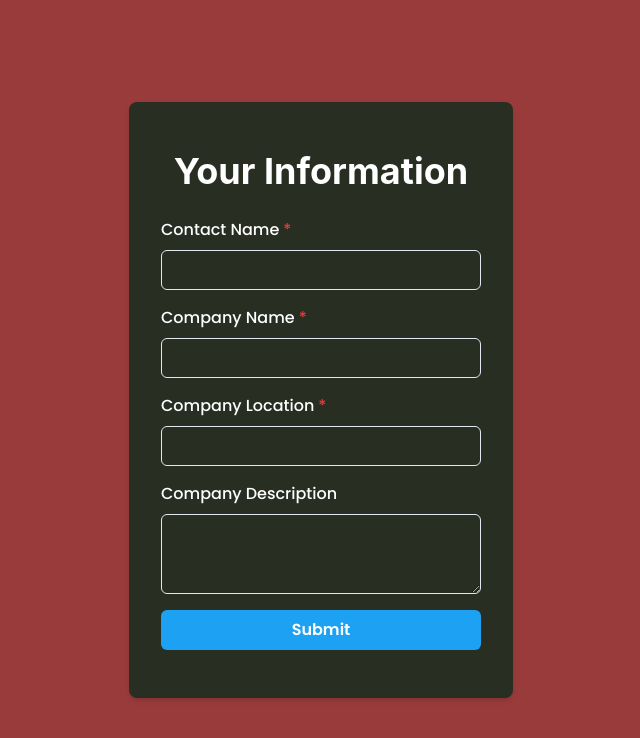
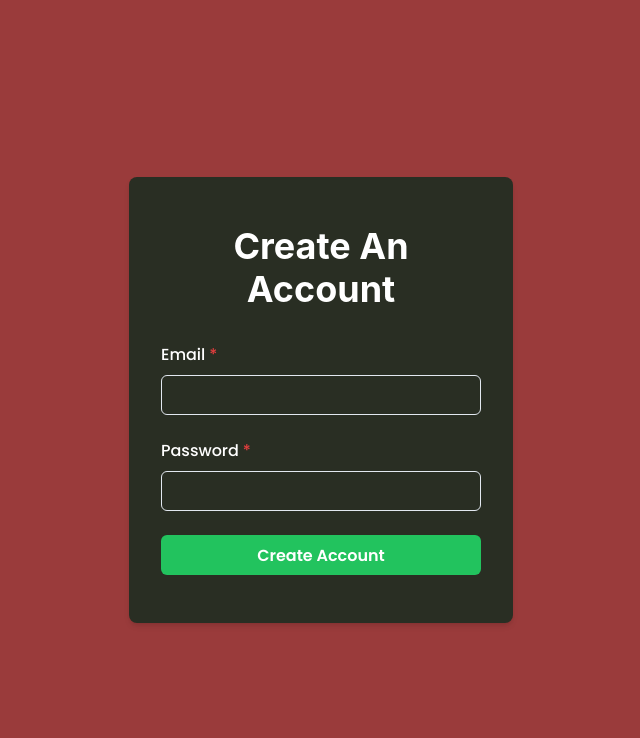
Before and after one commit to coderoyalty/job-board, a React (Vite) app in the folder frontend/: page /employer-signup in a window 1280 px wide. Shown: the top 738 px of the page, without its empty margins (319-959 px from the left). Built offline with nearby package versions, Linux system fonts and the light colour scheme.

Commit message:
f-prototype: optimizing employer sign-up page - break-down page into components - add components to collect user details after account creation

```diff
--- /dev/null
+++ b/frontend/src/components/form/UserRegistrationForm.jsx
@@ -0,0 +1,73 @@
+import React from "react";
+import {
+  Stack,
+  Heading,
+  Button,
+  Box,
+  FormControl,
+  FormLabel,
+  Input,
+} from "@chakra-ui/react";
+import { useFormik } from "formik";
+import UserRegistrationContext from "../../contexts/UserRegistrationContext";
+
+function delay(ms) {
+  return new Promise((resolve) => {
+    setTimeout(() => {
+      resolve(`Delay of ${ms} milliseconds completed`);
+    }, ms);
+  });
+}
+
+const UserRegistrationForm = () => {
+  const context = React.useContext(UserRegistrationContext);
+  const [loading, setLoading] = React.useState(false);
+
+  const formik = useFormik({
+    initialValues: { contactName: "", companyName: "", companyLocation: "" },
+    onSubmit: (values) => {
+      setLoading(true);
+
+      delay(1000).then(() => {
+        alert(JSON.stringify(values, null, 4));
+        context.setRegistrationStep(1);
+        setLoading(false);
+      });
+    },
+  });
+
+  return (
+    <Stack direction="column" spacing={8} className="p-4">
+      <Heading textAlign="center">Create An Account</Heading>
+      <Box as="form" onSubmit={formik.handleSubmit}>
+        <Stack direction={"column"} spacing={6}>
+          <FormControl isRequired>
+            <FormLabel>Email</FormLabel>
+            <Input
+              type="text"
+              name="email"
+              id="email"
+              onChange={formik.handleChange}
+              value={formik.values.email}
+            />
+          </FormControl>
+          <FormControl isRequired>
+            <FormLabel htmlFor="password">Password</FormLabel>
+            <Input
+              type="password"
+              name="password"
+              id="password"
+              onChange={formik.handleChange}
+              value={formik.values.password}
+            />
+          </FormControl>
+          <Button colorScheme="whatsapp" type="submit" isLoading={loading}>
+            Create Account
+          </Button>
+        </Stack>
+      </Box>
+    </Stack>
+  );
+};
+
+export default UserRegistrationForm;
--- /dev/null
+++ b/frontend/src/contexts/UserRegistrationContext.jsx
@@ -0,0 +1,12 @@
+import React from "react";
+
+const UserRegistrationContext = React.createContext({
+  isSecondStep: 0,
+  /**
+   *
+   * @param {React.SetStateAction<number>} value
+   */
+  setRegistrationStep: (value) => {},
+});
+
+export default UserRegistrationContext;
--- a/frontend/src/pages/EmployerSignup.jsx
+++ b/frontend/src/pages/EmployerSignup.jsx
@@ -3,87 +3,25 @@ import {
   Stack,
   HStack,
   Heading,
-  Text,
   Button,
-  Checkbox,
-  Divider,
-  Link,
   Box,
   FormControl,
   FormLabel,
+  FormHelperText,
   Input,
   Textarea,
-  Radio,
-  RadioGroup,
+  IconButton,
 } from "@chakra-ui/react";
+import { ArrowLeftIcon, ArrowRightIcon } from "@chakra-ui/icons";
 import React from "react";
-import { useFormik } from "formik";
+import UserRegistrationContext from "../contexts/UserRegistrationContext";
+import UserRegistrationForm from "../components/form/UserRegistrationForm";
 
-function delay(ms) {
-  return new Promise((resolve) => {
-    setTimeout(() => {
-      resolve(`Delay of ${ms} milliseconds completed`);
-    }, ms);
-  });
-}
-
-const BaseLoginForm = () => {
-  const context = React.useContext(Context);
-  const [loading, setLoading] = React.useState(false);
-
-  const formik = useFormik({
-    initialValues: { contactName: "", companyName: "", companyLocation: "" },
-    onSubmit: (values) => {
-      setLoading(true);
-
-      delay(1000).then(() => {
-        alert(JSON.stringify(values, null, 4));
-        context.setStep(1);
-        setLoading(false);
-      });
-    },
-  });
-
+const AdditionalInformationForm = () => {
+  const [showAdditionalFields, setShow] = React.useState(false);
+  const FormField1 = () => {
     return (
-    <Stack direction="column" spacing={8} className="p-4">
-      <Heading textAlign="center">Create An Account</Heading>
-      <Box as="form" onSubmit={formik.handleSubmit}>
-        <Stack direction={"column"} spacing={6}>
-          <FormControl isRequired>
-            <FormLabel>Email</FormLabel>
-            <Input
-              type="text"
-              name="email"
-              id="email"
-              onChange={formik.handleChange}
-              value={formik.values.email}
-            />
-          </FormControl>
-          <FormControl isRequired>
-            <FormLabel htmlFor="password">Password</FormLabel>
-            <Input
-              type="password"
-              name="password"
-              id="password"
-              onChange={formik.handleChange}
-              value={formik.values.password}
-            />
-          </FormControl>
-          <Button colorScheme="whatsapp" type="submit" isLoading={loading}>
-            Create Account
-          </Button>
-        </Stack>
-      </Box>
-    </Stack>
-  );
-};
-
-const EmployerDetailForm = () => {
-  return (
-    <Stack direction="column" spacing={6} className="p-4">
-      <Heading textAlign="center">Your Information</Heading>
-      <Box as="form">
-        <Stack direction={"column"} spacing={4}>
+      <>
         <FormControl isRequired>
           <FormLabel>Contact Name</FormLabel>
           <Input type="text" name="contactName" id="contactName" />
@@ -93,14 +31,67 @@ const EmployerDetailForm = () => {
           <Input type="text" name="companyName" id="companyName" />
         </FormControl>
         <FormControl isRequired>
+          <FormLabel htmlFor="companyWebsite">Company Website</FormLabel>
+          <Input type="url" name="companyWebsite" id="companyWebsite" />
+          <FormHelperText>
+            Use the company LinkedIn URL if there's no website.
+          </FormHelperText>
+        </FormControl>
+      </>
+    );
+  };
+
+  const FormField2 = () => {
+    return (
+      <>
+        <FormControl isRequired>
           <FormLabel htmlFor="companyName">Company Location</FormLabel>
           <Input type="text" name="companyLocation" id="companyLocation" />
         </FormControl>
         <FormControl>
-            <FormLabel htmlFor="companyLocation">Company Description</FormLabel>
-            <Textarea name="companyLocation" id="companyLocation" />
+          <FormLabel htmlFor="companyDesc">Company Description</FormLabel>
+          <Textarea name="companyDesc" id="companyDesc" />
         </FormControl>
-          <Button colorScheme="twitter" type="submit">
+      </>
+    );
+  };
+  return (
+    <Stack direction="column" spacing={6} className="p-4">
+      <Heading textAlign="center">Additional Information</Heading>
+      <Box as="form">
+        <Stack direction={"column"} spacing={4}>
+          {!showAdditionalFields ? <FormField1 /> : <FormField2 />}
+
+          {/* <ButtonGroup> */}
+          <HStack>
+            <IconButton
+              isDisabled={!showAdditionalFields}
+              icon={<ArrowLeftIcon />}
+              id="leftNavBtn"
+              w={"50%"}
+              variant={"outline"}
+              colorScheme="telegram"
+              onClick={() => {
+                setShow(false);
+              }}
+            />
+            <IconButton
+              isDisabled={showAdditionalFields}
+              icon={<ArrowRightIcon />}
+              id="rightNavBtn"
+              w={"50%"}
+              variant={"outline"}
+              colorScheme="telegram"
+              onClick={() => {
+                setShow(true);
+              }}
+            />
+          </HStack>
+          <Button
+            colorScheme="twitter"
+            type="submit"
+            isDisabled={!showAdditionalFields}
+          >
             Submit
           </Button>
         </Stack>
@@ -109,17 +100,8 @@ const EmployerDetailForm = () => {
   );
 };
 
-const Context = React.createContext({
-  step: 0,
-  /**
-   *
-   * @param {React.SetStateAction<number>} value
-   */
-  setStep: (value) => {},
-});
-
 const EmployerSignup = () => {
-  const [step, setStep] = React.useState(1);
+  const [isSecondStep, setRegistrationStep] = React.useState(0);
 
   return (
     <Box
@@ -130,9 +112,15 @@ const EmployerSignup = () => {
         maxW="sm"
         className="text-white bg-[#292e23] rounded-lg shadow-md px-4 py-8"
       >
-        <Context.Provider value={{ step, setStep }}>
-          {step === 0 ? <BaseLoginForm /> : <EmployerDetailForm />}
-        </Context.Provider>
+        <UserRegistrationContext.Provider
+          value={{ isSecondStep, setRegistrationStep }}
+        >
+          {isSecondStep === 0 ? (
+            <UserRegistrationForm />
+          ) : (
+            <AdditionalInformationForm />
+          )}
+        </UserRegistrationContext.Provider>
       </Container>
     </Box>
   );
```
Lines whose indentation alone changed are shown as unchanged.
